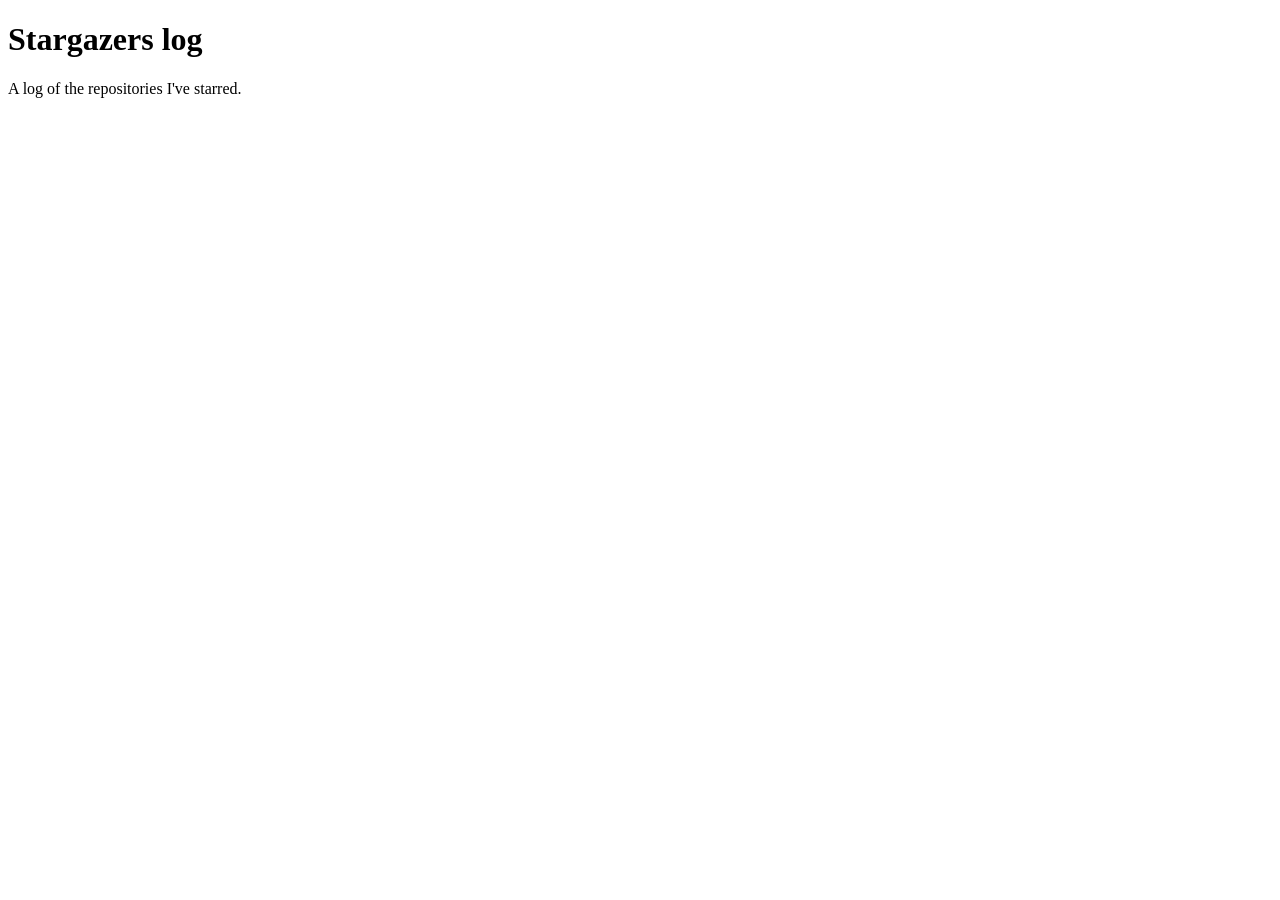
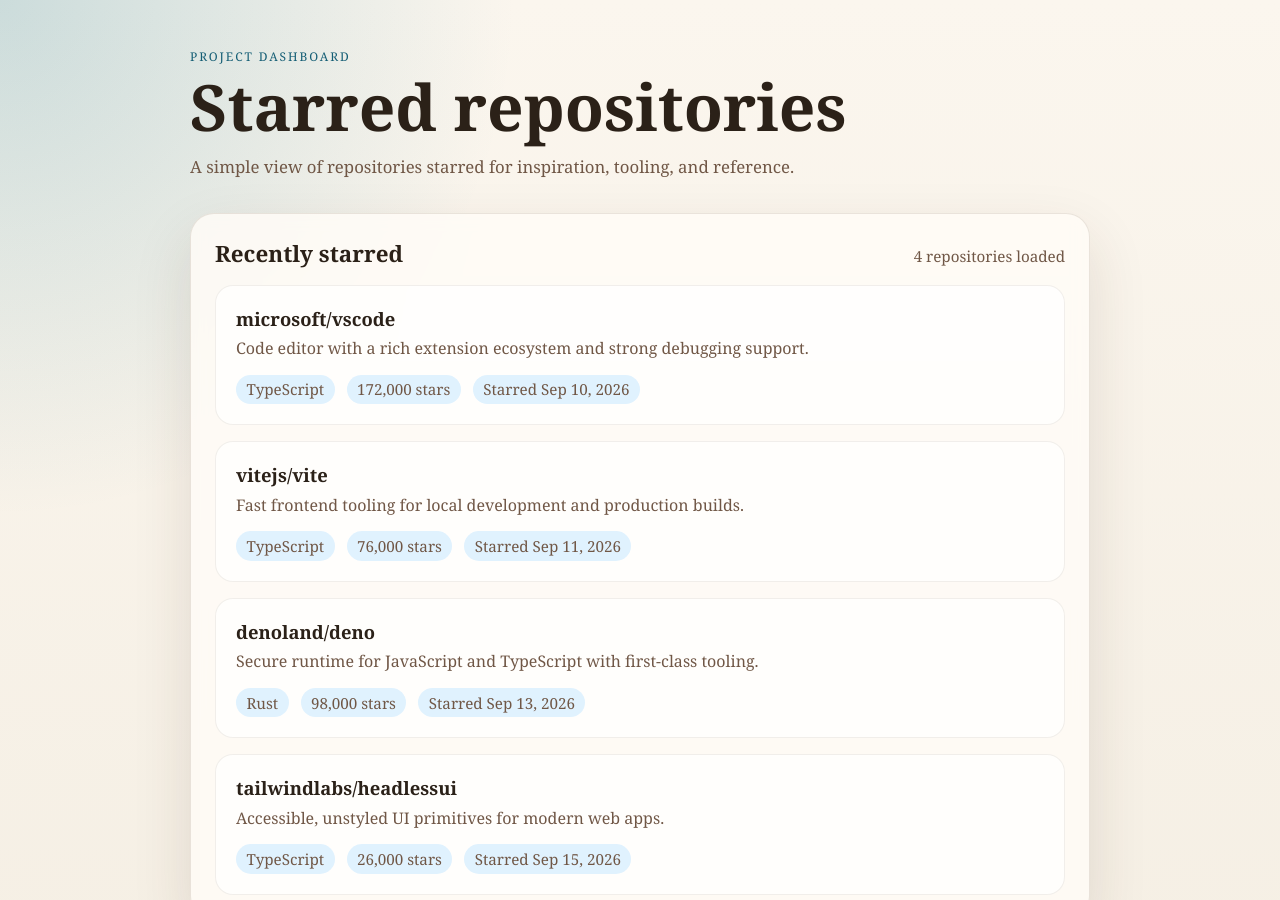
Before and after one commit to Casey-Hardin/stargazers-log, a plain HTML site: page index.html in a window 1280 px wide. Shown: the top 900 px of the page. Before the commit the page ends 800 px from the top, so only its background shows below. Drawn offline with Linux system fonts and the light colour scheme.

Commit message:
Add starred repositories list

```diff
--- /dev/null
+++ b/events.json
@@ -0,0 +1,38 @@
+[
+  {
+    "id": 1,
+    "name": "microsoft/vscode",
+    "description": "Code editor with a rich extension ecosystem and strong debugging support.",
+    "language": "TypeScript",
+    "stars": 172000,
+    "starredAt": "2026-09-10T09:15:00Z",
+    "url": "https://github.com/microsoft/vscode"
+  },
+  {
+    "id": 2,
+    "name": "vitejs/vite",
+    "description": "Fast frontend tooling for local development and production builds.",
+    "language": "TypeScript",
+    "stars": 76000,
+    "starredAt": "2026-09-11T14:40:00Z",
+    "url": "https://github.com/vitejs/vite"
+  },
+  {
+    "id": 3,
+    "name": "denoland/deno",
+    "description": "Secure runtime for JavaScript and TypeScript with first-class tooling.",
+    "language": "Rust",
+    "stars": 98000,
+    "starredAt": "2026-09-13T18:05:00Z",
+    "url": "https://github.com/denoland/deno"
+  },
+  {
+    "id": 4,
+    "name": "tailwindlabs/headlessui",
+    "description": "Accessible, unstyled UI primitives for modern web apps.",
+    "language": "TypeScript",
+    "stars": 26000,
+    "starredAt": "2026-09-15T07:30:00Z",
+    "url": "https://github.com/tailwindlabs/headlessui"
+  }
+]
--- a/index.html
+++ b/index.html
@@ -2,10 +2,26 @@
 <html lang="en">
   <head>
     <meta charset="utf-8">
+    <meta name="viewport" content="width=device-width, initial-scale=1">
     <title>Stargazers log</title>
+    <link rel="stylesheet" href="style.css">
   </head>
   <body>
-    <h1>Stargazers log</h1>
-    <p>A log of the repositories I've starred.</p>
+    <main class="page">
+      <header class="hero">
+        <p class="eyebrow">Project dashboard</p>
+        <h1>Starred repositories</h1>
+        <p class="intro">A simple view of repositories starred for inspiration, tooling, and reference.</p>
+      </header>
+
+      <section class="panel" aria-labelledby="repo-list-heading">
+        <div class="panel-header">
+          <h2 id="repo-list-heading">Recently starred</h2>
+          <p id="status" class="status" aria-live="polite">Loading repositories...</p>
+        </div>
+        <ul id="repo-list" class="repo-list"></ul>
+      </section>
+    </main>
+    <script src="script.js"></script>
   </body>
 </html>
--- /dev/null
+++ b/script.js
@@ -0,0 +1,77 @@
+const repoList = document.querySelector('#repo-list');
+const status = document.querySelector('#status');
+
+function formatStarCount(stars) {
+  return new Intl.NumberFormat('en-US').format(stars);
+}
+
+function formatStarredDate(starredAt) {
+  return new Intl.DateTimeFormat('en-US', {
+    year: 'numeric',
+    month: 'short',
+    day: 'numeric'
+  }).format(new Date(starredAt));
+}
+
+function createRepositoryItem(repository) {
+  const item = document.createElement('li');
+  item.className = 'repo-item';
+
+  const title = document.createElement('h3');
+  const link = document.createElement('a');
+  link.href = repository.url;
+  link.target = '_blank';
+  link.rel = 'noreferrer';
+  link.textContent = repository.name;
+  title.append(link);
+
+  const description = document.createElement('p');
+  description.className = 'repo-description';
+  description.textContent = repository.description;
+
+  const meta = document.createElement('div');
+  meta.className = 'repo-meta';
+  meta.innerHTML = [
+    `<span>${repository.language}</span>`,
+    `<span>${formatStarCount(repository.stars)} stars</span>`,
+    `<span>Starred ${formatStarredDate(repository.starredAt)}</span>`
+  ].join('');
+
+  item.append(title, description, meta);
+  return item;
+}
+
+function renderRepositories(repositories) {
+  repoList.innerHTML = '';
+
+  if (!repositories.length) {
+    repoList.innerHTML = '<li><p class="empty-state">No starred repositories available.</p></li>';
+    status.textContent = '0 repositories loaded';
+    return;
+  }
+
+  repositories.forEach((repository) => {
+    repoList.append(createRepositoryItem(repository));
+  });
+
+  status.textContent = `${repositories.length} repositories loaded`;
+}
+
+async function loadRepositories() {
+  try {
+    const response = await fetch('events.json');
+
+    if (!response.ok) {
+      throw new Error(`Request failed with status ${response.status}`);
+    }
+
+    const repositories = await response.json();
+    renderRepositories(repositories);
+  } catch (error) {
+    repoList.innerHTML = '<li><p class="error-state">Unable to load starred repositories right now.</p></li>';
+    status.textContent = 'Load failed';
+    console.error(error);
+  }
+}
+
+loadRepositories();
--- /dev/null
+++ b/style.css
@@ -0,0 +1,165 @@
+:root {
+  color-scheme: light;
+  --bg: #f5efe4;
+  --surface: rgba(255, 252, 247, 0.84);
+  --surface-border: rgba(82, 56, 31, 0.12);
+  --text: #2b2118;
+  --muted: #705746;
+  --accent: #0e7490;
+  --accent-strong: #155e75;
+  --tag-bg: #e0f2fe;
+  --shadow: 0 24px 60px rgba(63, 41, 21, 0.12);
+}
+
+* {
+  box-sizing: border-box;
+}
+
+body {
+  margin: 0;
+  min-height: 100vh;
+  font-family: Georgia, "Times New Roman", serif;
+  color: var(--text);
+  background:
+    radial-gradient(circle at top left, rgba(14, 116, 144, 0.2), transparent 32%),
+    linear-gradient(180deg, #fbf6ee 0%, var(--bg) 100%);
+}
+
+.page {
+  width: min(900px, calc(100% - 2rem));
+  margin: 0 auto;
+  padding: 3rem 0 4rem;
+}
+
+.hero {
+  margin-bottom: 2rem;
+}
+
+.eyebrow {
+  margin: 0 0 0.75rem;
+  text-transform: uppercase;
+  letter-spacing: 0.16em;
+  font-size: 0.75rem;
+  color: var(--accent-strong);
+}
+
+.hero h1 {
+  margin: 0;
+  font-size: clamp(2.5rem, 5vw, 4rem);
+  line-height: 0.95;
+}
+
+.intro {
+  max-width: 42rem;
+  margin: 1rem 0 0;
+  font-size: 1.05rem;
+  line-height: 1.6;
+  color: var(--muted);
+}
+
+.panel {
+  padding: 1.5rem;
+  border: 1px solid var(--surface-border);
+  border-radius: 24px;
+  background: var(--surface);
+  backdrop-filter: blur(8px);
+  box-shadow: var(--shadow);
+}
+
+.panel-header {
+  display: flex;
+  gap: 1rem;
+  justify-content: space-between;
+  align-items: baseline;
+  margin-bottom: 1rem;
+}
+
+.panel-header h2 {
+  margin: 0;
+  font-size: 1.4rem;
+}
+
+.status {
+  margin: 0;
+  color: var(--muted);
+  font-size: 0.95rem;
+}
+
+.repo-list {
+  list-style: none;
+  padding: 0;
+  margin: 0;
+  display: grid;
+  gap: 1rem;
+}
+
+.repo-item {
+  padding: 1.25rem;
+  border-radius: 18px;
+  border: 1px solid rgba(82, 56, 31, 0.08);
+  background: rgba(255, 255, 255, 0.72);
+}
+
+.repo-item h3 {
+  margin: 0 0 0.35rem;
+  font-size: 1.15rem;
+}
+
+.repo-item a {
+  color: inherit;
+  text-decoration: none;
+}
+
+.repo-item a:hover,
+.repo-item a:focus-visible {
+  color: var(--accent-strong);
+}
+
+.repo-meta {
+  display: flex;
+  flex-wrap: wrap;
+  gap: 0.75rem;
+  margin: 0.85rem 0 0;
+  padding: 0;
+  color: var(--muted);
+  font-size: 0.95rem;
+}
+
+.repo-meta span {
+  display: inline-flex;
+  align-items: center;
+  padding: 0.3rem 0.65rem;
+  border-radius: 999px;
+  background: var(--tag-bg);
+}
+
+.repo-description {
+  margin: 0;
+  line-height: 1.55;
+  color: var(--muted);
+}
+
+.empty-state,
+.error-state {
+  margin: 0;
+  padding: 1rem;
+  border-radius: 14px;
+  background: rgba(255, 255, 255, 0.7);
+  color: var(--muted);
+}
+
+@media (max-width: 640px) {
+  .page {
+    width: min(100% - 1rem, 900px);
+    padding-top: 2rem;
+  }
+
+  .panel {
+    padding: 1rem;
+  }
+
+  .panel-header {
+    flex-direction: column;
+    align-items: flex-start;
+  }
+}
```
